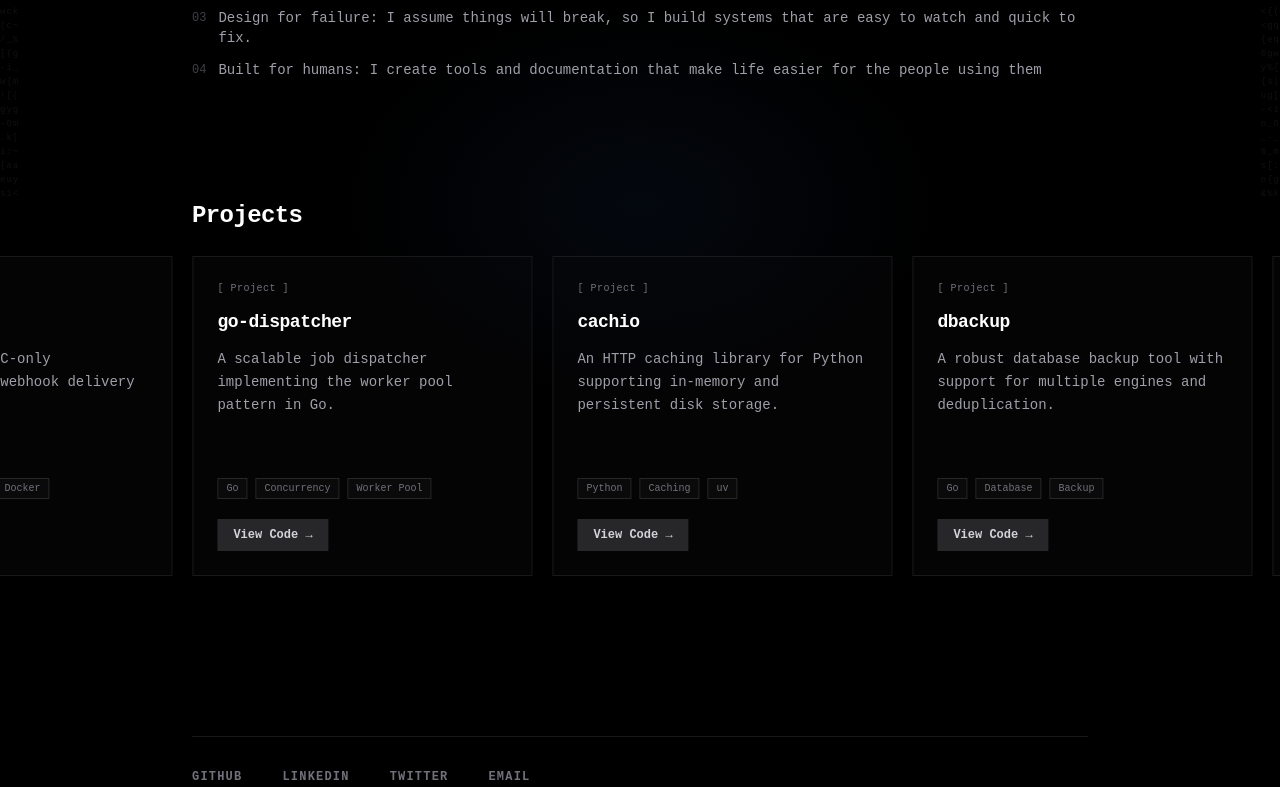
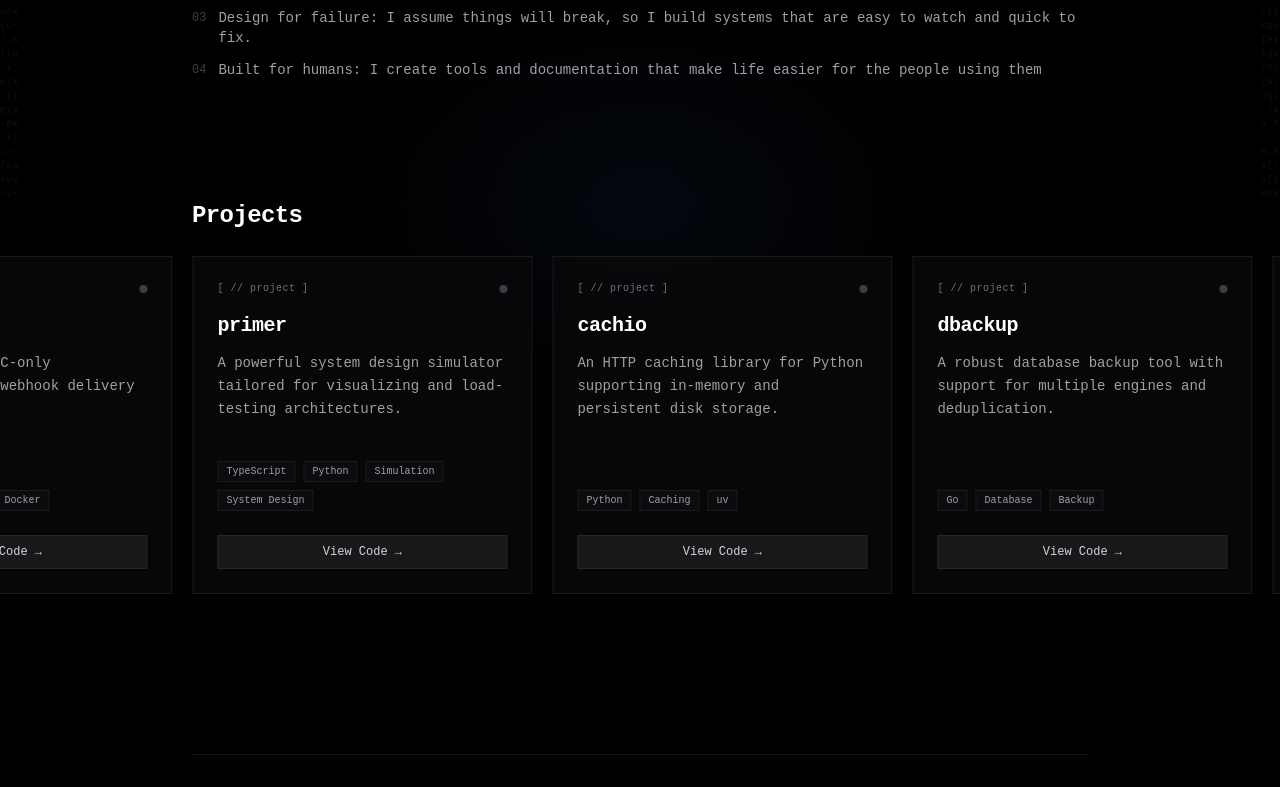
Before and after one commit to lupppig/lupppig.github.io, a React (Vite) app: page / in a window 1280 px wide. Shown: the part 597-1384 px from the top of the page. Built offline with nearby package versions, Linux system fonts and the light colour scheme.

Commit message:
feat: replace go-dispatcher with primer and enhance project UI

```diff
--- a/src/data/portfolio.ts
+++ b/src/data/portfolio.ts
@@ -39,11 +39,11 @@ export const projects = [
 		tags: ['Go', 'gRPC', 'NATS', 'Docker'],
 	},
 	{
-		title: 'go-dispatcher',
-		description: 'A scalable job dispatcher implementing the worker pool pattern in Go.',
-		problem: 'Manages high-concurrency background workloads by pooling resources, preventing system exhaustion, and providing observability.',
-		github: 'https://github.com/lupppig/go-dispatcher',
-		tags: ['Go', 'Concurrency', 'Worker Pool'],
+		title: 'primer',
+		description: 'A powerful system design simulator tailored for visualizing and load-testing architectures.',
+		problem: 'Simplifies the evaluation of complex, high-scale systems by simulating traffic, latency, and resource utilization in real-time.',
+		github: 'https://github.com/lupppig/primer',
+		tags: ['TypeScript', 'Python', 'Simulation', 'System Design'],
 	},
 	{
 		title: 'cachio',
--- a/src/sections/Projects.tsx
+++ b/src/sections/Projects.tsx
@@ -23,36 +23,51 @@ export const Projects: React.FC = () => {
 					{allCards.map((project, idx) => (
 						<div
 							key={`${project.title}-${idx}`}
-							className="flex-shrink-0 w-[300px] md:w-[340px] border border-zinc-800/60 bg-zinc-950/50 p-6 flex flex-col group hover:border-zinc-700 transition-colors duration-200"
+							className="relative flex-shrink-0 w-[300px] md:w-[340px] border border-zinc-800/60 bg-zinc-950/80 p-6 flex flex-col group hover:-translate-y-2 hover:border-zinc-500/50 hover:shadow-[0_0_20px_rgba(255,255,255,0.05)] transition-all duration-300 ease-out overflow-hidden"
 						>
-							<span className="text-[10px] text-zinc-500 font-mono tracking-wider mb-3">
-								[ Project ]
+							{/* Subtle background glow */}
+							<div className="absolute inset-0 bg-gradient-to-br from-zinc-800/20 to-transparent opacity-0 group-hover:opacity-100 transition-opacity duration-300 pointer-events-none" />
+
+							<div className="relative z-10 flex flex-col h-full">
+								<div className="flex items-center justify-between mb-4">
+									<span className="text-[10px] text-zinc-500 font-mono tracking-wider transition-colors group-hover:text-zinc-400">
+										[ // project ]
 									</span>
-							<h3 className="text-base md:text-lg font-bold text-white mb-3 font-mono">
+									<span className="flex h-2 w-2">
+										<span className="animate-ping absolute inline-flex h-2 w-2 rounded-full bg-zinc-600 opacity-0 group-hover:opacity-75 group-hover:bg-blue-400 transition-all duration-300"></span>
+										<span className="relative inline-flex rounded-full h-2 w-2 bg-zinc-700 group-hover:bg-blue-500 transition-colors duration-300"></span>
+									</span>
+								</div>
+
+								<h3 className="text-base md:text-xl font-bold text-white mb-3 font-mono">
 									{project.title}
 								</h3>
-							<p className="text-sm text-zinc-400 leading-relaxed mb-4 flex-grow">
+
+								<p className="text-sm text-zinc-400 leading-relaxed mb-6 flex-grow transition-colors group-hover:text-zinc-300">
 									{project.description}
 								</p>
-							<div className="flex flex-wrap gap-2 mb-5">
+
+								<div className="flex flex-wrap gap-2 mb-6">
 									{project.tags.map((tag) => (
 										<span
 											key={tag}
-										className="text-[10px] font-mono text-zinc-500 px-2 py-0.5 border border-zinc-800 bg-zinc-900/30"
+											className="text-[10px] font-mono text-zinc-400 px-2 py-0.5 border border-zinc-800/60 bg-zinc-900/30 transition-colors group-hover:border-zinc-700/80 group-hover:bg-zinc-800/50"
 										>
 											{tag}
 										</span>
 									))}
 								</div>
-							<div className="flex gap-3">
+
+								<div className="flex gap-3 mt-auto">
 									<a
 										href={project.github}
 										target="_blank"
 										rel="noopener noreferrer"
-									className="text-xs font-mono font-bold px-4 py-2 bg-zinc-800 text-zinc-300 hover:bg-zinc-700 hover:text-white transition-colors duration-200 no-underline"
+										className="text-xs font-mono font-medium px-4 py-2 bg-zinc-900 border border-zinc-800 text-zinc-300 transition-all duration-200 hover:bg-white hover:text-black hover:border-white no-underline text-center w-full"
 									>
 										View Code →
 									</a>
+								</div>
 							</div>
 						</div>
 					))}
```
Lines whose indentation alone changed are shown as unchanged.
